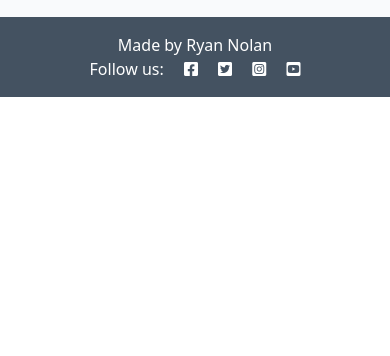
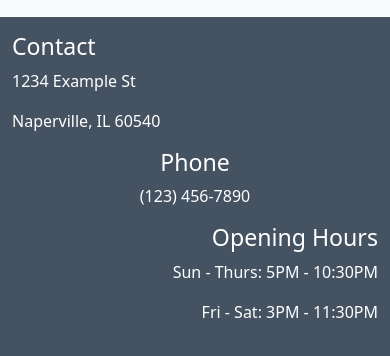
Before and after one commit to Alvor1991/PP4-Physio, a Django app: page /about/ in a window 390 px wide. Shown: the part 2491-2847 px from the top of the page. Before the commit the page ends 2588 px from the top, so only its background shows below. Run offline with Django 4.2, Linux system fonts and the light colour scheme; data that the repository does not hold is empty; some libraries are stand-ins or nearby versions.

Commit message:
Add fav icon to base file and update readme

```diff
--- a/templates/base.html
+++ b/templates/base.html
@@ -9,6 +9,9 @@
 <head>
     <title>Physio Appointment Management</title>
     <meta name="viewport" content="width=device-width, initial-scale=1" />
+
+    <!-- Favicon -->
+    <link rel="icon" href="{% static 'favicon.ico' %}" type="image/x-icon">
 
     <!-- Google Fonts CSS -->
     <link rel="preconnect" href="https://fonts.gstatic.com">
@@ -76,16 +79,24 @@
 
     <!-- Footer -->
     <footer class="footer mt-auto py-3 dark-bg">
-        <p class="m-0 text-center text-white">
-            {% block copyright %}
-            Made by Ryan Nolan
-            {% endblock copyright %}
-        </p>
-        <p class="m-0 text-center text-white">Follow us: <i class="fab fa-facebook-square ms-3"></i>
-            <i class="fab fa-twitter-square ms-3"></i>
-            <i class="fab fa-instagram-square ms-3"></i>
-            <i class="fab fa-youtube-square ms-3"></i>
-        </p>
+        <div class="container">
+            <div class="row">
+                <div class="col-md-4 text-white">
+                    <h3>Contact</h3>
+                    <p>1234 Example St</p>
+                    <p>Naperville, IL 60540</p>
+                </div>
+                <div class="col-md-4 text-white text-center">
+                    <h3>Phone</h3>
+                    <p>(123) 456-7890</p>
+                </div>
+                <div class="col-md-4 text-white text-end">
+                    <h3>Opening Hours</h3>
+                    <p>Sun - Thurs: 5PM - 10:30PM</p>
+                    <p>Fri - Sat: 3PM - 11:30PM</p>
+                </div>
+            </div>
+        </div>
     </footer>
 
     <script src="{% static 'js/script.js' %}"></script>
```
Also changed, not shown: README.md.
